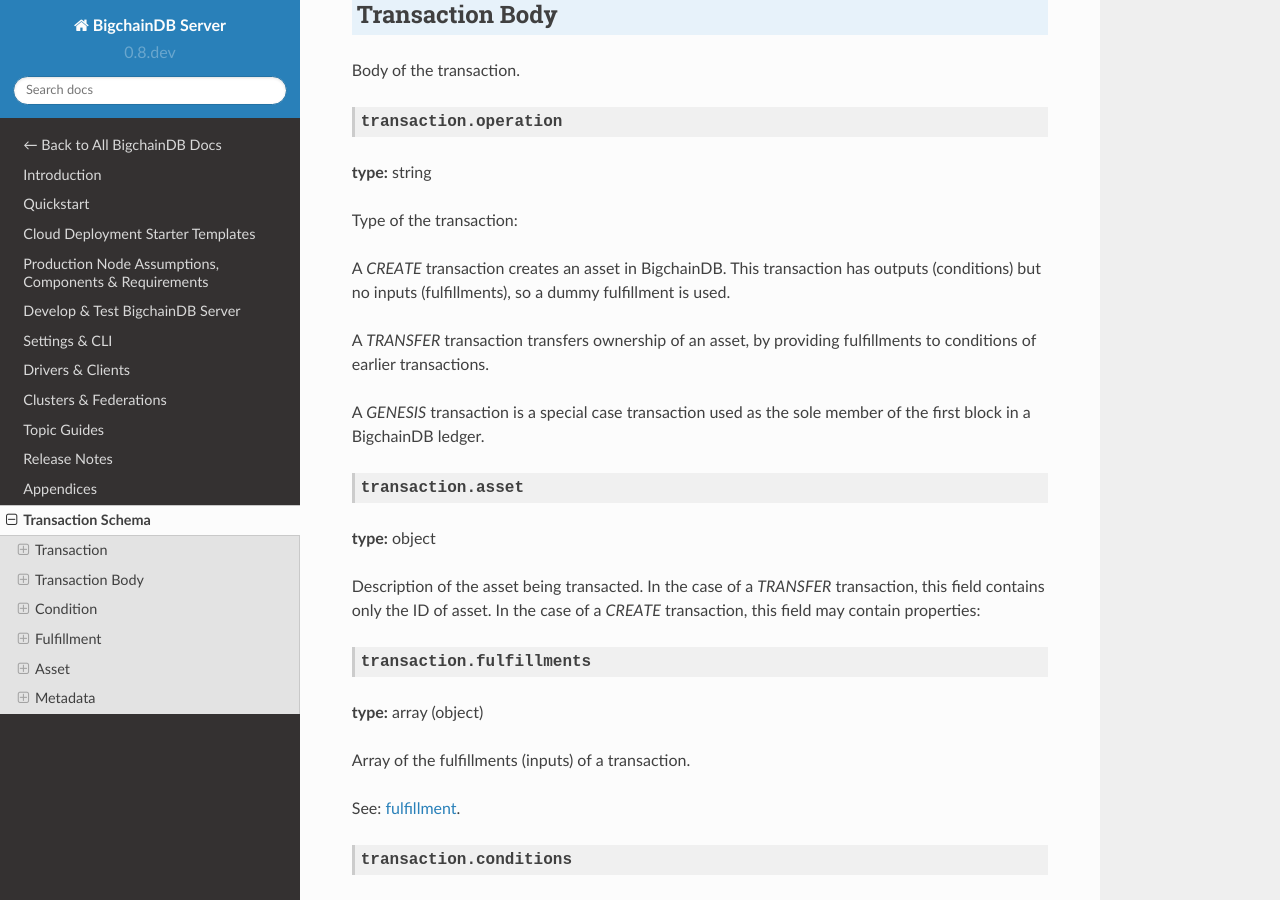
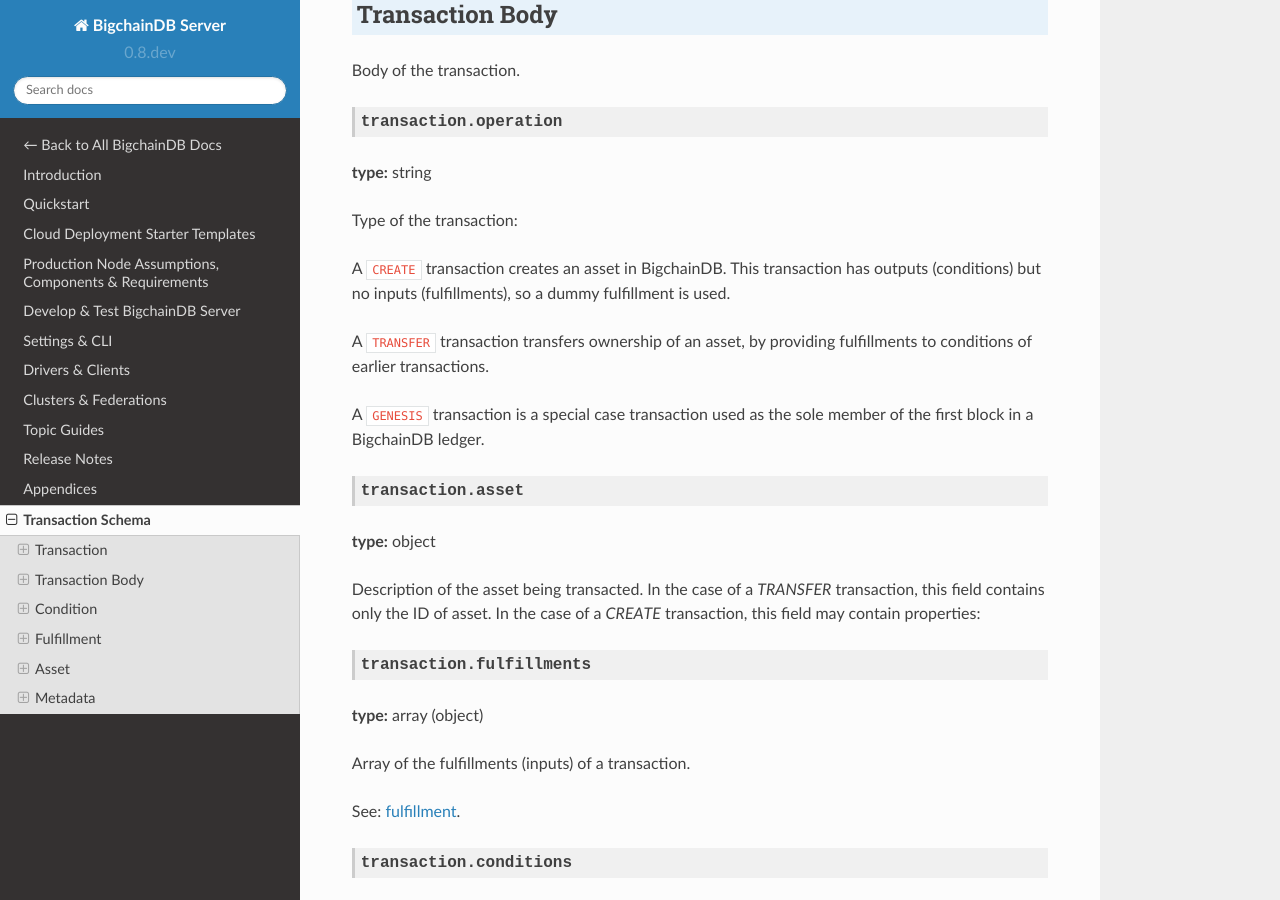
Before and after one commit to bigchaindb/bigchaindb, a Sphinx documentation site: the page built from docs/server/source/schema.rst, in a window 1280 px wide and 900 px high, scrolled down 977 px. Built offline with Sphinx 7.4.7 and the Read the Docs theme 2.0.0, drawn with Linux system fonts in a browser that asks for light colours.

```diff
--- a/docs/server/source/schema.rst
+++ b/docs/server/source/schema.rst
@@ -85,14 +85,14 @@ transaction.operation
 
 Type of the transaction:
 
-A `CREATE` transaction creates an asset in BigchainDB. This
+A ``CREATE`` transaction creates an asset in BigchainDB. This
 transaction has outputs (conditions) but no inputs (fulfillments),
 so a dummy fulfillment is used.
 
-A `TRANSFER` transaction transfers ownership of an asset, by providing
+A ``TRANSFER`` transaction transfers ownership of an asset, by providing
 fulfillments to conditions of earlier transactions.
 
-A `GENESIS` transaction is a special case transaction used as the
+A ``GENESIS`` transaction is a special case transaction used as the
 sole member of the first block in a BigchainDB ledger.
 
 
```
Also changed, not shown: 1 other file.
